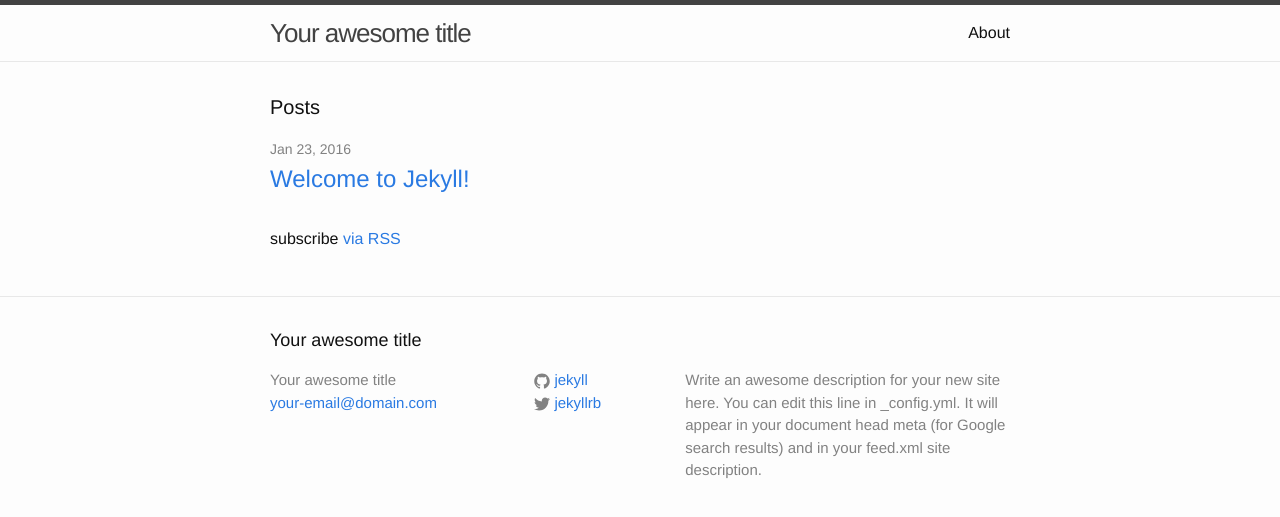
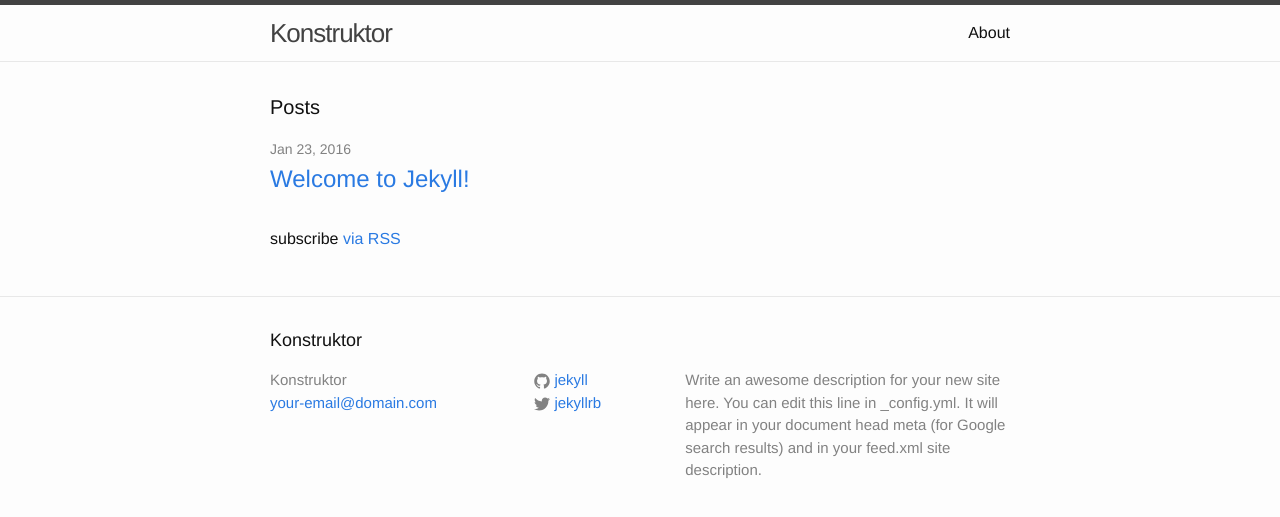
Before and after one commit to konstruktor-tech/konstruktor-tech.github.io, a Jekyll site: the page built from index.html, in a window 1280 px wide. Shown: the top 517 px of the page. Built offline with Jekyll 4.4.1, drawn with Linux system fonts in a browser that asks for light colours.

Commit message:
site title changed

```diff
--- a/_config.yml
+++ b/_config.yml
@@ -6,7 +6,7 @@
 # 'jekyll serve'. If you change this file, please restart the server process.
 
 # Site settings
-title: Your awesome title
+title: Konstruktor
 email: your-email@domain.com
 description: > # this means to ignore newlines until "baseurl:"
   Write an awesome description for your new site here. You can edit this
```
